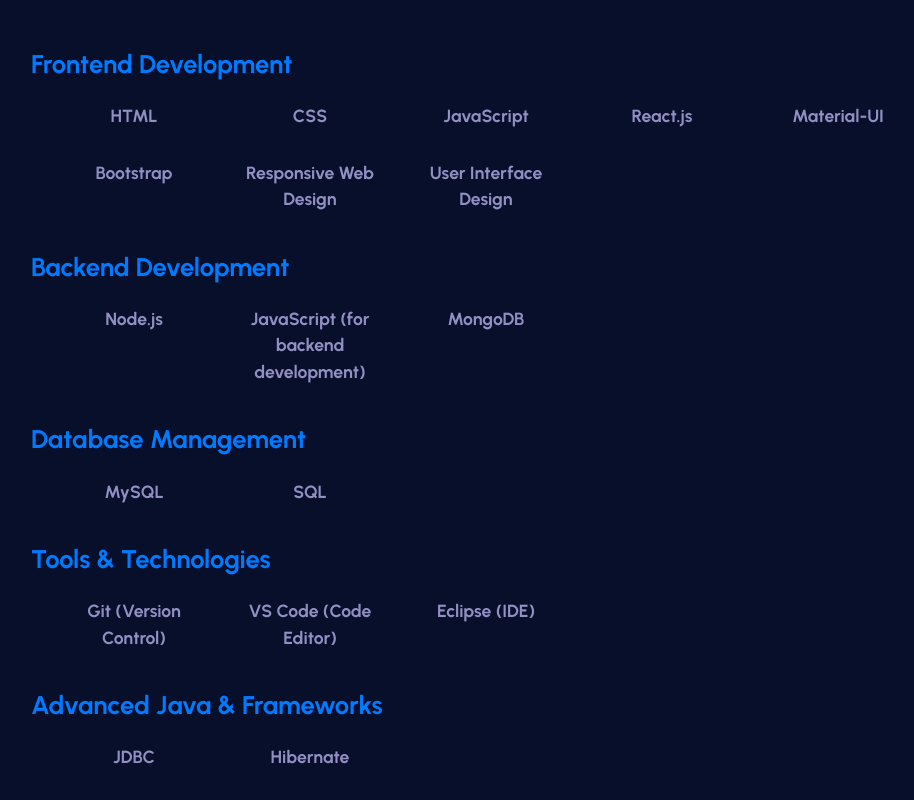
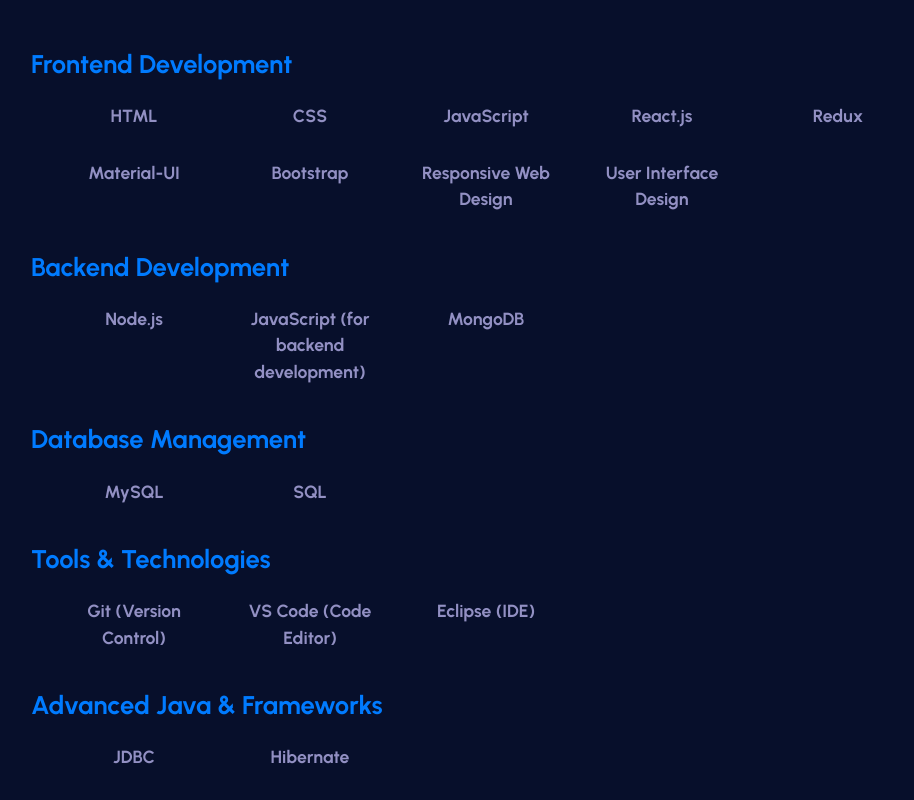
Before and after one commit to albyabhi/my_portfolio, a React (Vite) app: page / in a window 1280 px wide. Both pictures are taken after a click on the button "Skills". Shown: the whole page, without its empty margins (314-1228 px from the left). Built offline with nearby package versions, Linux system fonts and the light colour scheme.

Commit message:
9 commit

```diff
--- a/src/Components/Skill/Skill.jsx
+++ b/src/Components/Skill/Skill.jsx
@@ -3,7 +3,7 @@
 
 const Skill = () => {
   const skills = {
-    frontend: ['HTML', 'CSS', 'JavaScript', 'React.js', 'Material-UI', 'Bootstrap', 'Responsive Web Design', 'User Interface Design'],
+    frontend: ['HTML', 'CSS', 'JavaScript', 'React.js', 'Redux' , 'Material-UI', 'Bootstrap', 'Responsive Web Design', 'User Interface Design'],
     backend: ['Node.js', 'JavaScript (for backend development)', 'MongoDB'],
     database: ['MySQL', 'SQL'],
     tools: ['Git (Version Control)', 'VS Code (Code Editor)', 'Eclipse (IDE)'],
```
